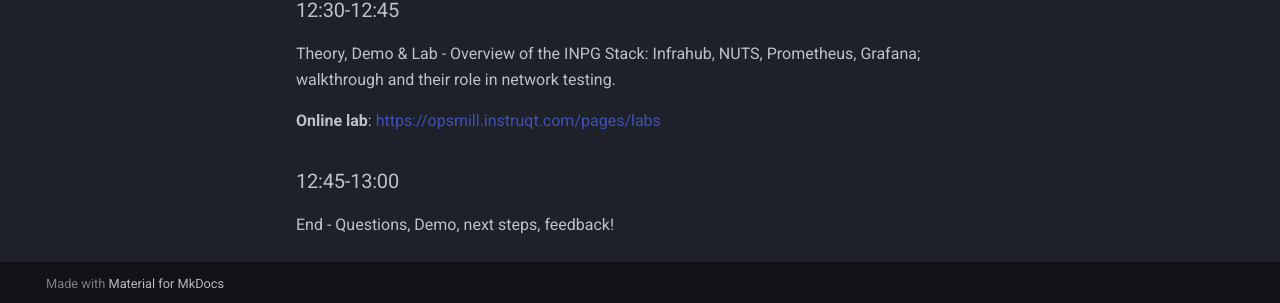
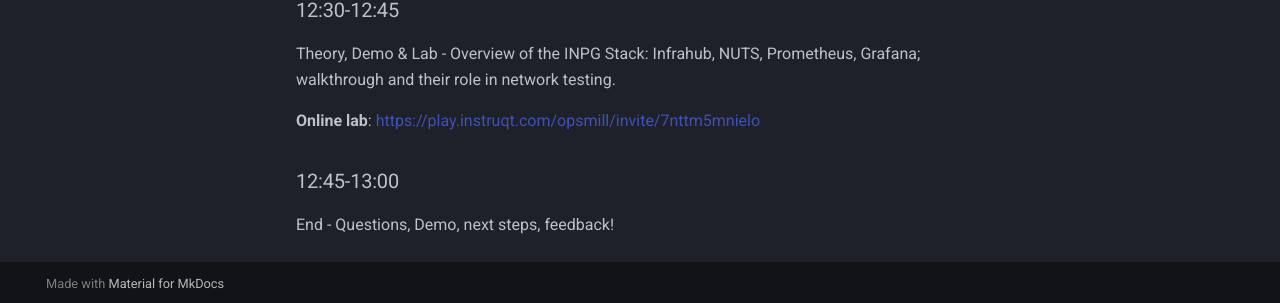
Before and after one commit to ubaumann/naf_workshop_NUTS, an MkDocs documentation site: the page built from docs/agenda.md, in a window 1280 px wide and 1369 px high. Shown: the part 1063-1366 px from the top of the window. Built offline with MkDocs 1.6.1 and Material for MkDocs 9.7.7, drawn with Linux system fonts in a browser that asks for light colours; comment, search, counter and statistics services are not loaded; some of the changed lines change nothing that is shown.

Commit message:
Update online lab url

```diff
--- a/docs/agenda.md
+++ b/docs/agenda.md
@@ -39,7 +39,7 @@ Lab - Developing custom test cases for NUTS. Applying NUTS to real-world scenari
 
 Theory, Demo & Lab - Overview of the INPG Stack: Infrahub, NUTS, Prometheus, Grafana; walkthrough and their role in network testing.
 
-**Online lab**: [https://opsmill.instruqt.com/pages/labs](https://opsmill.instruqt.com/pages/labs)
+**Online lab**: [https://play.instruqt.com/opsmill/invite/7nttm5mnielo](https://play.instruqt.com/opsmill/invite/7nttm5mnielo)
 
 ### 12:45-13:00
 
```
